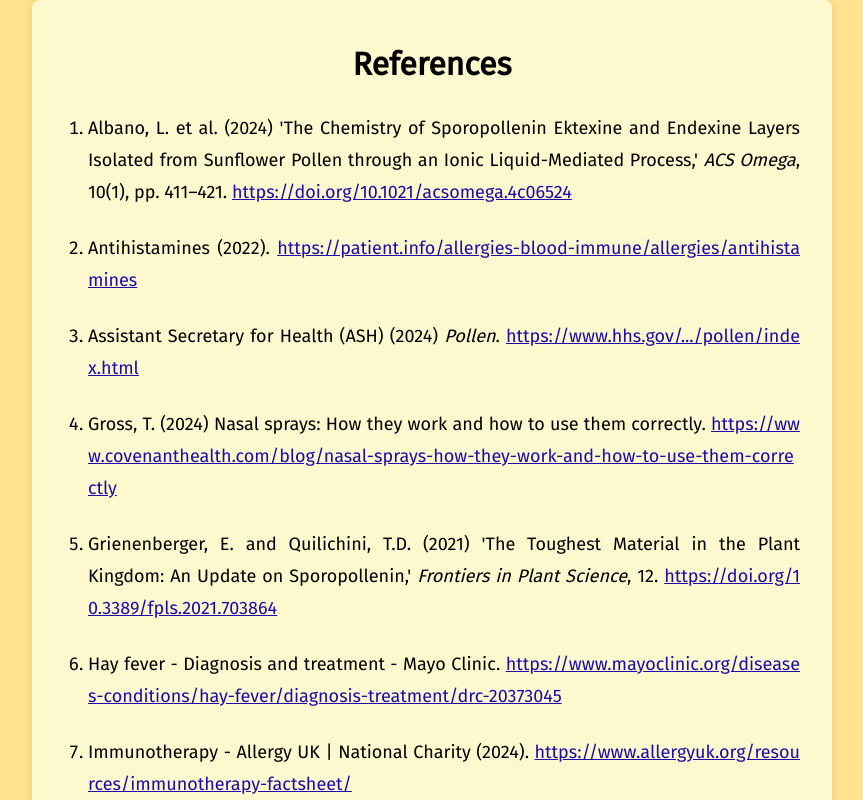
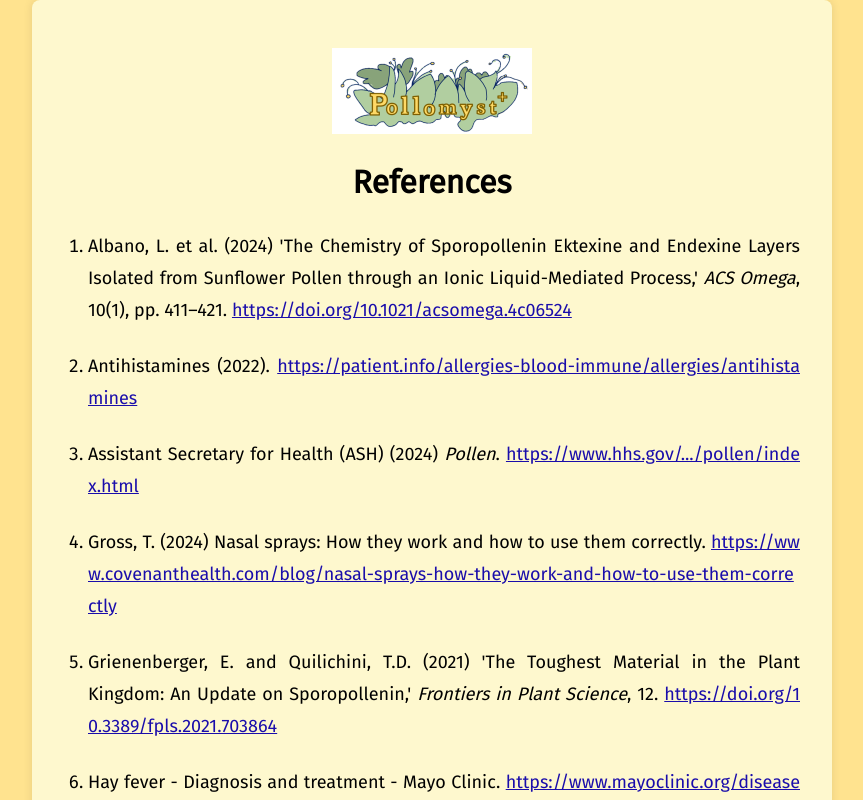
Before and after one commit to ML-Games/PollomystReferences, a Next.js app: page / in a window 1280 px wide. Shown: the top 800 px of the page, without its empty margins (208-1071 px from the left). Built offline with nearby package versions, Linux system fonts and the light colour scheme.

Commit message:
Added logo above title

```diff
--- a/pages/index.js
+++ b/pages/index.js
@@ -13,6 +13,11 @@ export default function Home() {
       </Head>
 
       <main className={styles.container}>
+        <img
+          src="/logo_pollomyst.jpeg"
+          alt="Pollomyst Logo"
+          className={styles.logo}
+        />
         <h1 className={styles.title}>References</h1>
         <ol className={styles.referenceList}>
           <li className={styles.referenceItem}>
--- a/styles/References.module.css
+++ b/styles/References.module.css
@@ -47,6 +47,13 @@
 
 .link:hover {
   color: #0066cc;
+}
+
+.logo {
+  display: block;
+  margin: 0 auto 2rem;
+  max-width: 200px;
+  height: auto;
 }
 
 /* Tablet styles */
```
Also changed, not shown: public/logo_pollomyst.jpeg (added).
